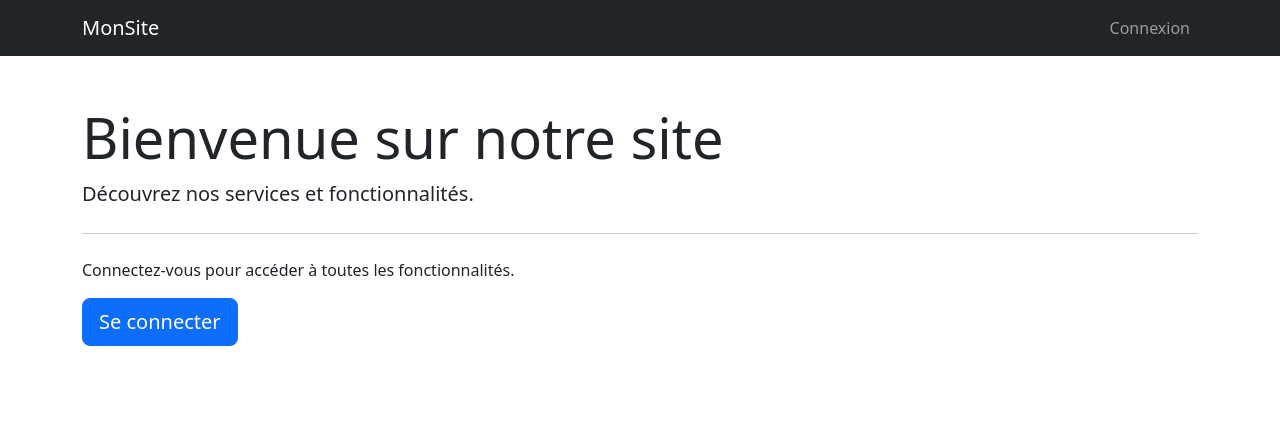
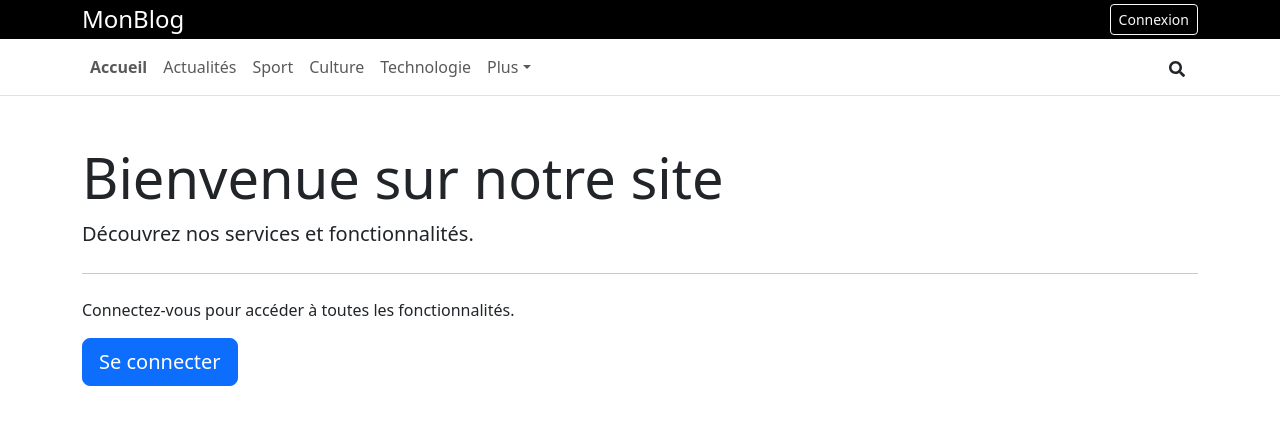
Before and after one commit to Alphonse243/blog-reactjs-front, a React (Create React App) app: page / in a window 1280 px wide. Shown: the top 424 px of the page. Built offline with nearby package versions, Linux system fonts and the light colour scheme.

Commit message:
bonne navbar

```diff
--- a/package.json
+++ b/package.json
@@ -10,6 +10,7 @@
     "bootstrap": "^5.3.5",
     "react": "^19.1.0",
     "react-dom": "^19.1.0",
+    "react-icons": "^5.5.0",
     "react-router-dom": "^6.30.0",
     "react-scripts": "5.0.1",
     "web-vitals": "^2.1.4"
--- a/src/App.js
+++ b/src/App.js
@@ -6,11 +6,22 @@ import Navbar from './components/Navbar';
 import { isAuthenticated } from './services/auth';
 import 'bootstrap/dist/css/bootstrap.min.css';
 
+// Ajout des scripts Bootstrap
+const loadBootstrapScripts = () => {
+  const script = document.createElement('script');
+  script.src = 'https://cdn.jsdelivr.net/npm/bootstrap@5.1.3/dist/js/bootstrap.bundle.min.js';
+  document.body.appendChild(script);
+};
+
 const ProtectedRoute = () => {
   return isAuthenticated() ? <Outlet /> : <Navigate to="/login" />;
 };
 
 const App = () => {
+  React.useEffect(() => {
+    loadBootstrapScripts();
+  }, []);
+
   return (
     <BrowserRouter>
       <Navbar />
--- a/src/components/Navbar.jsx
+++ b/src/components/Navbar.jsx
@@ -1,10 +1,12 @@
-import React from 'react';
+import React, { useState } from 'react';
 import { Link } from 'react-router-dom';
 import { isAuthenticated, logout } from '../services/auth';
 import { useNavigate } from 'react-router-dom';
+import { FaSearch, FaUserCircle, FaBars } from 'react-icons/fa';
 
 const Navbar = () => {
   const navigate = useNavigate();
+  const [showSearch, setShowSearch] = useState(false);
 
   const handleLogout = () => {
     logout();
@@ -12,23 +14,99 @@ const Navbar = () => {
   };
 
   return (
-    <nav className="navbar navbar-expand-lg navbar-dark bg-dark">
-      <div className="container">
-        <Link className="navbar-brand" to="/">MonSite</Link>
-        <div className="navbar-nav ms-auto">
-          {isAuthenticated() ? (
-            <>
-              <Link className="nav-link" to="/dashboard">Dashboard</Link>
-              <button className="btn btn-outline-light ms-2" onClick={handleLogout}>
-                Déconnexion
-              </button>
-            </>
-          ) : (
-            <Link className="nav-link" to="/login">Connexion</Link>
-          )}
+    <>
+      <div className="bg-black text-white py-1">
+        <div className="container d-flex justify-content-between align-items-center">
+          <div className="d-flex align-items-center">
+            <Link to="/" className="text-white text-decoration-none">
+              <h1 className="h4 m-0">MonBlog</h1>
+            </Link>
+          </div>
+          <div className="d-flex align-items-center">
+            {isAuthenticated() ? (
+              <div className="dropdown">
+                <button className="btn btn-link text-white dropdown-toggle" type="button" data-bs-toggle="dropdown">
+                  <FaUserCircle className="me-1" /> Mon Compte
+                </button>
+                <ul className="dropdown-menu dropdown-menu-end">
+                  <li><Link className="dropdown-item" to="/profile">Profil</Link></li>
+                  <li><Link className="dropdown-item" to="/settings">Paramètres</Link></li>
+                  <li><hr className="dropdown-divider" /></li>
+                  <li><button className="dropdown-item" onClick={handleLogout}>Déconnexion</button></li>
+                </ul>
+              </div>
+            ) : (
+              <Link to="/login" className="btn btn-outline-light btn-sm">Connexion</Link>
+            )}
+          </div>
         </div>
       </div>
-    </nav>
+
+      <nav className="navbar navbar-expand-lg navbar-light bg-white border-bottom">
+        <div className="container">
+          <button className="navbar-toggler" type="button" data-bs-toggle="collapse" data-bs-target="#navbarNav">
+            <FaBars />
+          </button>
+
+          <div className="collapse navbar-collapse" id="navbarNav">
+            <ul className="navbar-nav me-auto">
+              <li className="nav-item">
+                <Link className="nav-link fw-bold" to="/">Accueil</Link>
+              </li>
+              <li className="nav-item">
+                <Link className="nav-link" to="/actualites">Actualités</Link>
+              </li>
+              <li className="nav-item">
+                <Link className="nav-link" to="/sport">Sport</Link>
+              </li>
+              <li className="nav-item">
+                <Link className="nav-link" to="/culture">Culture</Link>
+              </li>
+              <li className="nav-item">
+                <Link className="nav-link" to="/technologie">Technologie</Link>
+              </li>
+              <li className="nav-item dropdown">
+                <a className="nav-link dropdown-toggle" href="#" role="button" data-bs-toggle="dropdown">
+                  Plus
+                </a>
+                <ul className="dropdown-menu">
+                  <li><Link className="dropdown-item" to="/science">Science</Link></li>
+                  <li><Link className="dropdown-item" to="/sante">Santé</Link></li>
+                  <li><Link className="dropdown-item" to="/economie">Économie</Link></li>
+                </ul>
+              </li>
+            </ul>
+
+            <div className="d-flex align-items-center">
+              <button
+                className="btn btn-link text-dark"
+                onClick={() => setShowSearch(!showSearch)}
+              >
+                <FaSearch />
+              </button>
+            </div>
+          </div>
+        </div>
+      </nav>
+
+      {showSearch && (
+        <div className="container-fluid bg-light py-3 border-bottom">
+          <div className="container">
+            <div className="input-group">
+              <input
+                type="search"
+                className="form-control"
+                placeholder="Rechercher..."
+                aria-label="Rechercher"
+              />
+              <button className="btn btn-outline-secondary" type="button">
+                <FaSearch />
+              </button>
+            </div>
+          </div>
+        </div>
+      )}
+    </>
   );
 };
 
```
Also changed, not shown: 1 other file (tests, documents, lock files or other folders).
